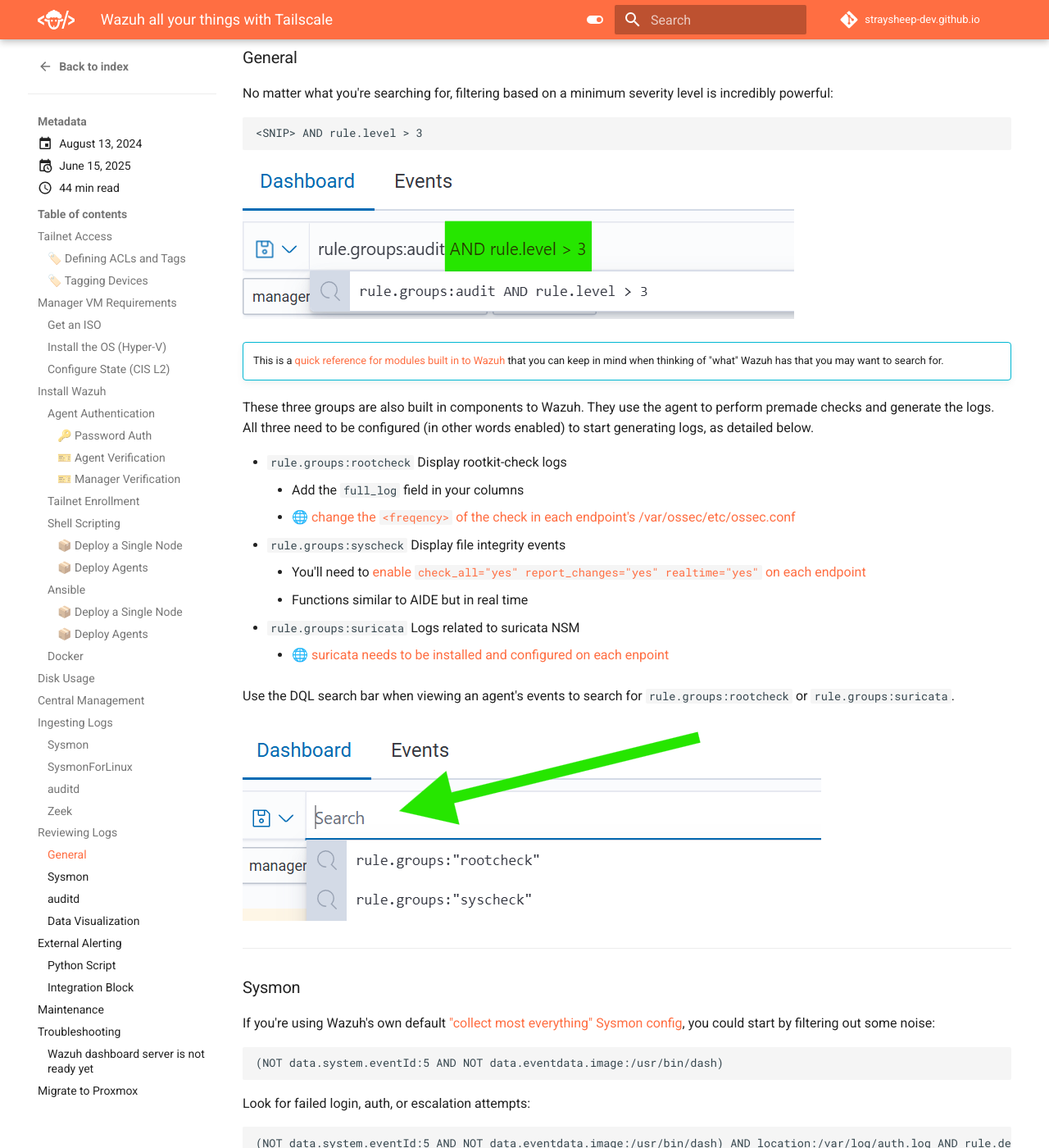
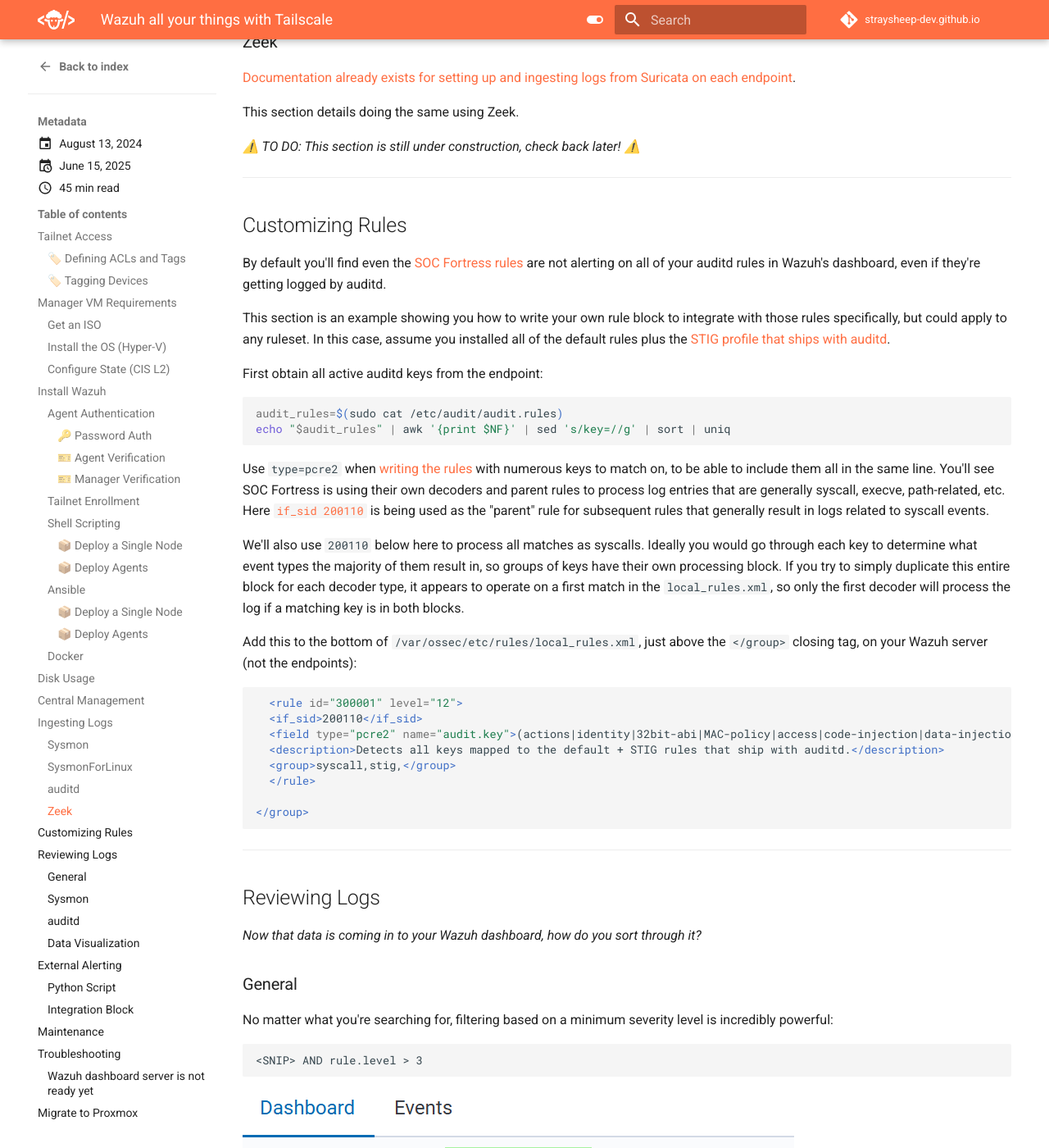
Before and after one commit to straysheep-dev/straysheep-dev.github.io, an MkDocs documentation site: the page built from docs/blog/posts/wazuh-tailscale.md, in a window 1280 px wide and 1400 px high, scrolled down 29694 px. Shown: the whole window at 82% size. Built offline with MkDocs 1.6.1 and Material for MkDocs 9.7.7, drawn with Linux system fonts in a browser that asks for light colours; comment, search, counter and statistics services are not loaded; some of the changed text lies outside the part shown.

Commit message:
Update blog

````diff
--- a/docs/blog/posts/wazuh-tailscale.md
+++ b/docs/blog/posts/wazuh-tailscale.md
@@ -1035,6 +1035,8 @@
 
     The most useful component to reviewing your logs after applying these changes is making sure all of your rules have [keys (`man audit.rules`)](https://github.com/linux-audit/audit-userspace/blob/e5b0c9d74a54e0c6c83ba402807a53e4544b7898/docs/audit.rules.7#L151) associated with them. Even without a specific Wazuh rule for each key, the SOCFortress decoder file allows you to visualize and search logs based on the key you've asigned each rule in your own audit.rules file(s).
 
+**Endpoint**:
+
 Use whatever means of [deploying `auditd` itself and a configuration](https://github.com/straysheep-dev/ansible-configs/tree/main/install_auditd). Regardless of which way you do this, this line should be included somewhere in your auditd configuration to filter out the Wazuh agent's behavior which could flood the logs. You could even write this to it's own `40-wazuh.rules` file:
 
 ```conf
@@ -1042,7 +1044,24 @@
 -a always,exclude -F gid=wazuh  # from SocFortress config: https://github.com/socfortress/Wazuh-Rules/tree/main/Auditd
 ```
 
-Install everything on the Wazuh Server:
+Unlike sysmonforlinux, auditd writes to its own log files. [You will need to configure the agent to ingest these](https://documentation.wazuh.com/current/user-manual/capabilities/system-calls-monitoring/audit-configuration.html#monitored-endpoint):
+
+```bash
+echo '
+<ossec_config>
+  <localfile>
+    <log_format>audit</log_format>
+    <location>/var/log/audit/audit.log</location>
+  </localfile>
+</ossec_config>
+' | sudo tee -a /var/ossec/etc/ossec.conf
+
+sudo systemctl restart wazuh-agent
+
+```
+
+
+**Server-side**:
 
 ```bash
 cd ~/src
@@ -1102,6 +1121,42 @@
 *⚠️ TO DO: This section is still under construction, check back later! ⚠️*
 
 ---
+
+
+## Customizing Rules
+
+By default you'll find even the [SOC Fortress rules](https://github.com/straysheep-dev/Wazuh-Rules/blob/main/Auditd/200110-auditd.xml) are not alerting on all of your auditd rules in Wazuh's dashboard, even if they're getting logged by auditd.
+
+This section is an example showing you how to write your own rule block to integrate with those rules specifically, but could apply to any ruleset. In this case, assume you installed all of the default rules plus the [STIG profile that ships with auditd](https://github.com/linux-audit/audit-userspace/blob/master/rules/30-stig.rules).
+
+First obtain all active auditd keys from the endpoint:
+
+```bash
+audit_rules=$(sudo cat /etc/audit/audit.rules)
+echo "$audit_rules" | awk '{print $NF}' | sed 's/key=//g' | sort | uniq
+```
+
+Use `type=pcre2` when [writing the rules](https://documentation.wazuh.com/current/user-manual/ruleset/ruleset-xml-syntax/rules.html#options) with numerous keys to match on, to be able to include them all in the same line. You'll see SOC Fortress is using their own decoders and parent rules to process log entries that are generally syscall, execve, path-related, etc. Here [`if_sid 200110`](https://github.com/straysheep-dev/Wazuh-Rules/blob/02439a51ba2ed58d7b5790ffbd44fba42533b2f9/Auditd/200110-auditd.xml#L3C13-L3C19) is being used as the "parent" rule for subsequent rules that generally result in logs related to syscall events.
+
+We'll also use `200110` below here to process all matches as syscalls. Ideally you would go through each key to determine what event types the majority of them result in, so groups of keys have their own processing block. If you try to simply duplicate this entire block for each decoder type, it appears to operate on a first match in the `local_rules.xml`, so only the first decoder will process the log if a matching key is in both blocks.
+
+Add this to the bottom of `/var/ossec/etc/rules/local_rules.xml`, just above the `</group>` closing tag, on your Wazuh server (not the endpoints):
+
+```xml
+  <rule id="300001" level="12">
+  <if_sid>200110</if_sid>
+  <field type="pcre2" name="audit.key">(actions|identity|32bit-abi|MAC-policy|access|code-injection|data-injection|delete|export|external-access|maybe-escalation|module-load|module-unload|perm_mod|register-injection|system-locale|time-change|tracing)</field>
+  <description>Detects all keys mapped to the default + STIG rules that ship with auditd.</description>
+  <group>syscall,stig,</group>
+  </rule>
+
+</group>
+
+```
+
+
+---
+
 
 ## Reviewing Logs
 
````
